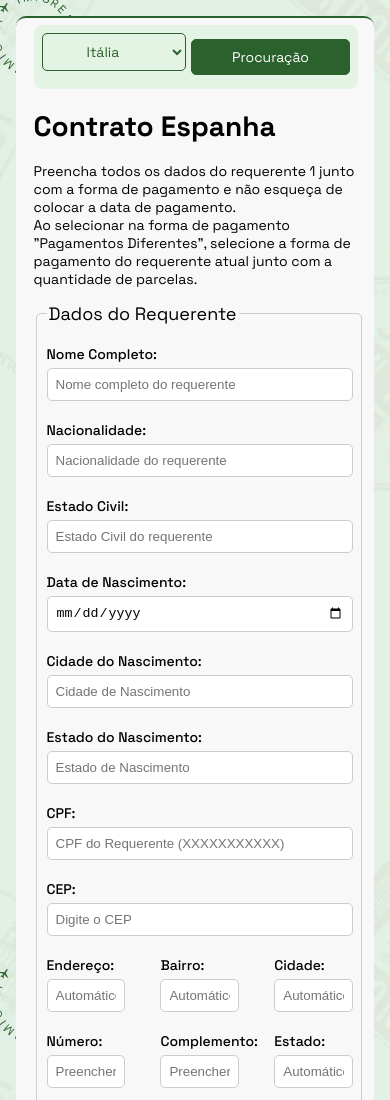
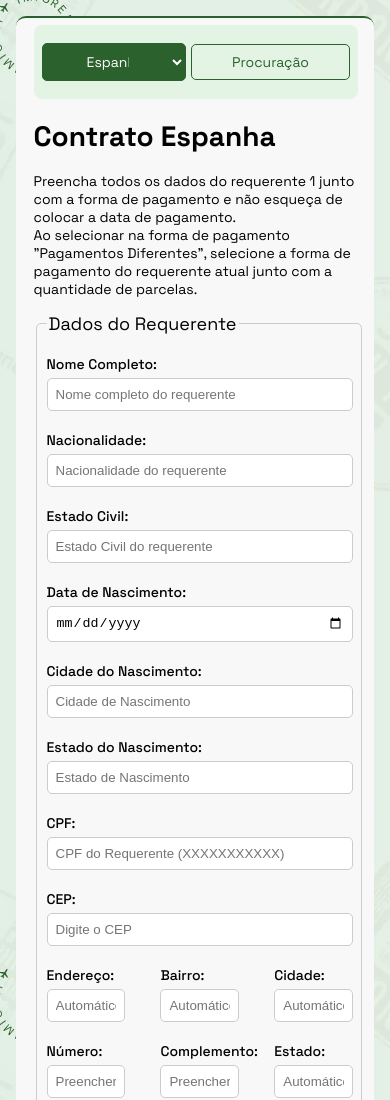
Before and after one commit to AguiarProgramacao/Contrato-Espanha, a plain HTML site: page index.html in a window 390 px wide. Shown: the top 1100 px of the page. Drawn offline with Linux system fonts and the light colour scheme.

Commit message:
style button

```diff
--- a/index.html
+++ b/index.html
@@ -23,9 +23,9 @@
     <div class="container-um">
       <div class="buttons-links">
         <select id="contratoSelect" class="btn btn-contrato">
+          <option value="https://contrato-espanha.vercel.app/">Espanha</option>
           <option value="https://gerador-de-contrato-imigrei.vercel.app/">Itália</option>
           <option value="https://contrato-portugal.vercel.app/">Portugal</option>
-          <option value="https://contrato-espanha.vercel.app/">Espanha</option>
         </select>
         <a href="https://formulario-procuracao-imigrei.vercel.app/" class="btn btn-proposta">Procuração</a>
       </div>
--- a/styles.css
+++ b/styles.css
@@ -38,7 +38,7 @@ p{
   display: flex;
   align-items: center;
   gap: 15px;
-  width: 72%;
+  width: 85%;
   border-radius: 8px;
   padding: 8px;
 }
@@ -46,8 +46,8 @@ p{
 .btn{
   padding: 10px 45px;
   background-color: #2B612D;
+  border: none;
   border-radius: 5px;
-  border: none;
   color: #FFF;
   font-family: "Space Grotesk", sans-serif;
   font-size: 15px;
@@ -59,11 +59,10 @@ p{
   margin-top: 15px;
 }
 
-.btn-procuracao{
-  padding: 10px 45px;
+.btn-proposta{
   background-color: transparent;
   border-radius: 5px;
-  border: none;
+  border: 1px solid #2B612D;
   color: #2B612D;
   font-family: "Space Grotesk", sans-serif;
   font-size: 15px;
@@ -123,10 +122,13 @@ select{
 }
 
 .btn-contrato{
-  background-color: transparent;
-  color: #2B612D;
-  text-decoration: none;
-  border: 1px solid #2B612D;
+  margin-top: 10px;
+  display: flex;
+  align-items: center;
+  justify-content: center;
+  background-color: #2B612D;
+  padding: 10px 0;
+  text-align: center;
 }
 
 .container-texto{
@@ -187,6 +189,14 @@ fieldset {
 
   .container-um{
     width: 100%;
+  }
+
+  .btn-contrato{
+    margin-top: 10px;
+    display: flex;
+    align-items: center;
+    justify-content: center;
+
   }
 
   .container-dois{
```
